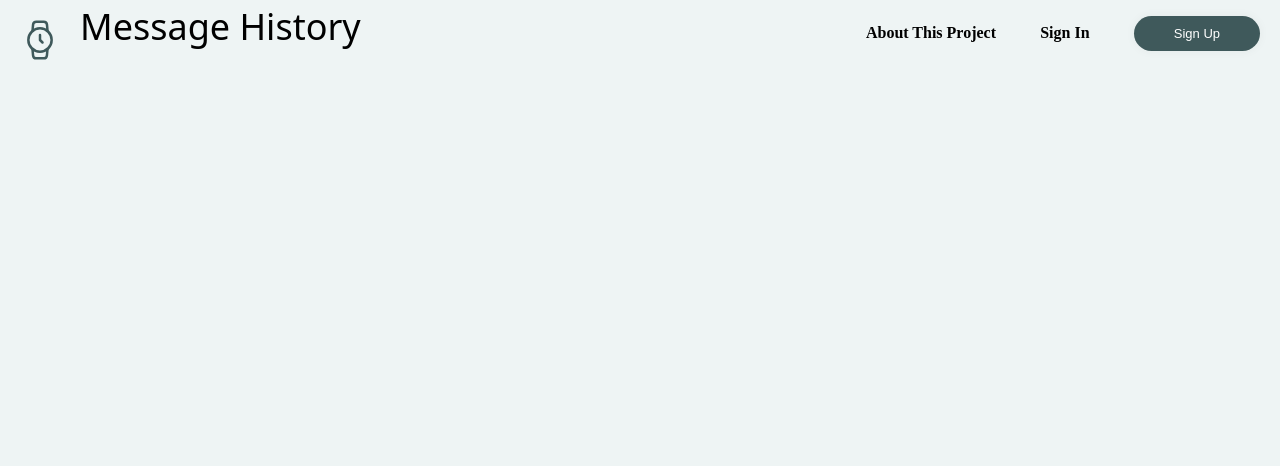
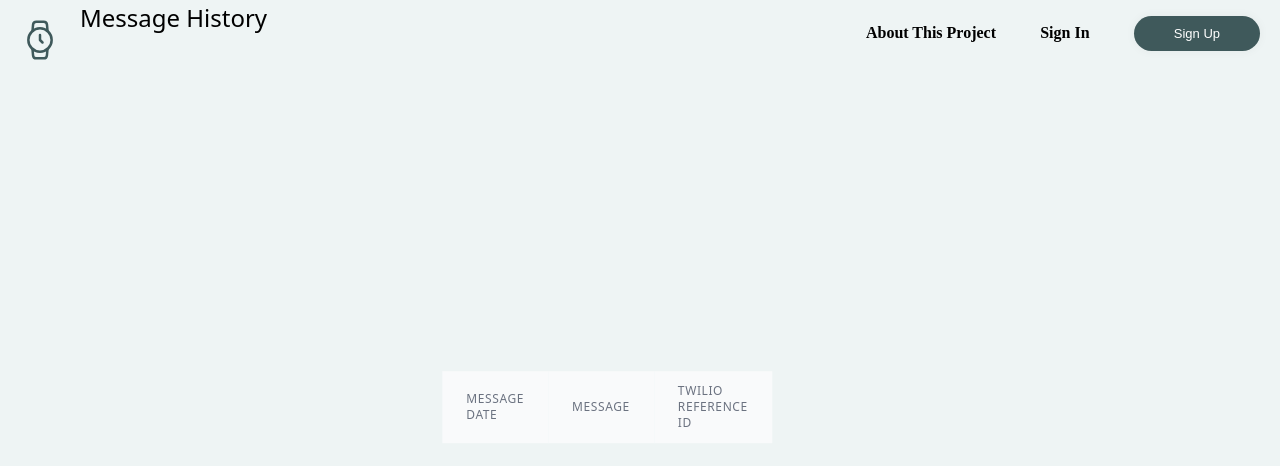
Before and after one commit to delasole/whats_the_update, a Flask app: page /history/1 in a window 1280 px wide. Shown: the top 466 px of the page. Run offline with Flask 2, Linux system fonts and the light colour scheme; data that the repository does not hold is empty; some libraries are stand-ins or nearby versions.

Commit message:
Message History Screen

```diff
--- a/crud.py
+++ b/crud.py
@@ -1,5 +1,6 @@
 from models import db, Order, Message, connect_to_db
 from datetime import date
+from sqlalchemy import desc
 
 def store_message(order_id, message, message_sid):
 
@@ -29,7 +30,7 @@ def get_messages():
     return Message.query.all()
 
 def get_messages_by_id(order_id):
-    return Message.query.filter(Message.order_id == order_id).all()
+    return Message.query.filter(Message.order_id == order_id).order_by(desc(Message.message_date)).all()
 
 def get_order_by_id(order_id):
     return Order.query.filter(Order.order_id == order_id).all()
--- a/static/css/styles.css
+++ b/static/css/styles.css
@@ -130,9 +130,9 @@
 
 .centered {
     position: fixed;
-    top: 60%;
+    top: 50%;
     left: 50%;
-    transform: translate(-50%, -40%);
+    transform: translate(-60%, -40%);
   }
 
 .intro-header{
--- a/templates/index.html
+++ b/templates/index.html
@@ -12,7 +12,7 @@
                 </div>
             </div>
             <div class="row-custom">
-                <img src="https://as2.ftcdn.net/jpg/03/10/10/23/500_F_310102350_0l0R6DiG9pUBGJQstyhfKgXm8L0rUWRK.jpg">
+                <p>After Effects Items Here</p>
             </div>
         </div>
     </section>
--- a/templates/message_history.html
+++ b/templates/message_history.html
@@ -1,10 +1,29 @@
 {% extends 'base.html' %}
+    {% block content %}
 
-    {% block content %}
-<h2 class="h2-custom">Message History</h2>
-{% for msg in msg_history %}
+    <p class="p-custom">Message History</p>
 
+    <div class="border-gray-200 sm:rounded-lg centered">
+        <table class="min-w-lg divide-y divide-gray-200 centered">
+            <thead>
+              <tr>
+                <td scope="col" class="px-6 py-3 bg-gray-50 text-left text-xs font-medium text-gray-500 uppercase tracking-wider">Message Date</td>
+                <td scope="col" class="px-6 py-3 bg-gray-50 text-left text-xs font-medium text-gray-500 uppercase tracking-wider">Message </td>
+                <td scope="col" class="px-6 py-3 bg-gray-50 text-left text-xs font-medium text-gray-500 uppercase tracking-wider">Twilio Reference ID</td>
+              </tr>
+            </thead>
+            <tbody class="bg-white divide-y divide-gray-200 overflow-y-scroll">
+            {% for msg in msg_history %}
+            <tr>
+                <td class="px-4 py-4 whitespace-nowrap text-sm text-black-500">{{msg["message_date"]}}</td>
+                <td class="px-4 py-4 whitespace-nowrap text-sm text-black-500">{{msg["message"]}}</td>
+                <td class="px-4 py-4 whitespace-nowrap text-sm text-black-500">{{msg["message_sid"]}}</td>
+            </tr>
+            {%  endfor %}
+            </tbody>
+        </table>
+    </div>
 
-
-{% endfor %}
     {% endblock %}
+  {% block js %}
+  {% endblock%}
```
